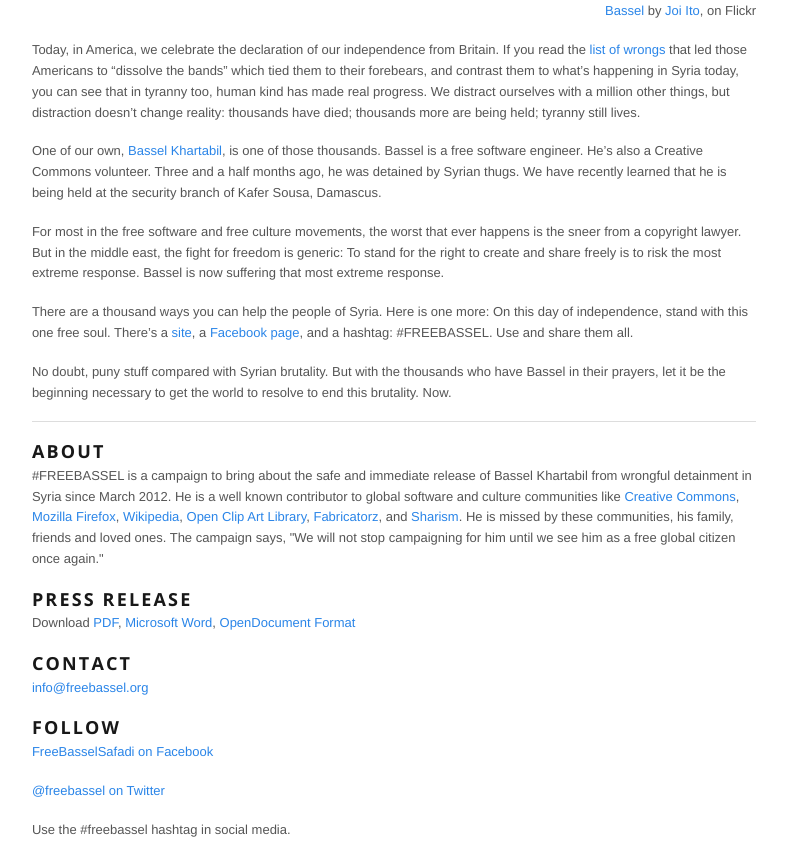
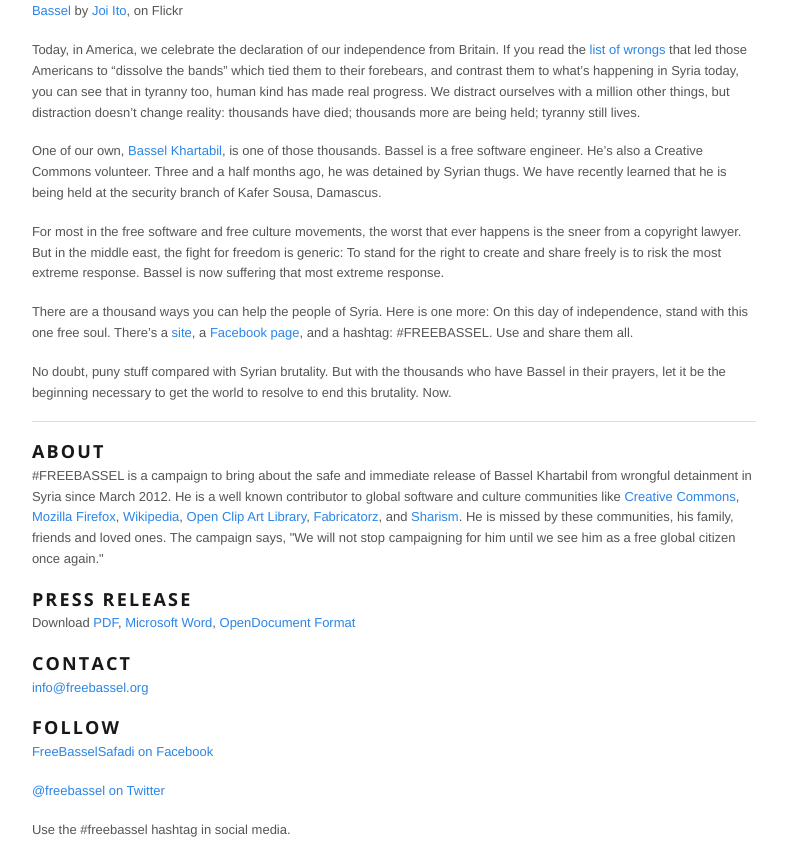
Before and after one commit to BjornW/freebassel, a Jekyll site: the page built from _posts/2012-07-04-lessig.html, in a window 1280 px wide. Shown: the part 686-1544 px from the top of the page, without its empty margins (246-1032 px from the left). Built offline with Jekyll 4.4.1, drawn with Linux system fonts in a browser that asks for light colours.

Commit message:
html fix

```diff
--- a/_posts/2012-07-04-lessig.html
+++ b/_posts/2012-07-04-lessig.html
@@ -7,9 +7,9 @@
 ---
 
 
-<h3 class="replace-type"><a href="http://lessig.tumblr.com/post/26484646550/on-the-fight-for-liberty-july-4-2012">On the fight for liberty: July 4, 2012</a></h3>
-                        <p><a href="http://www.flickr.com/photos/joi/4670781482/" title="Bassel by Joi, on Flickr"><img alt="Bassel" height="333" src="http://farm5.staticflickr.com/4018/4670781482_d072301ef0.jpg" width="500"/></a></p>
-<p align="right"><a href="http://www.flickr.com/photos/joi/4670781482/">Bassel</a> by <a href="http://www.flickr.com/photos/joi/">Joi Ito</a>, on Flickr</p>
+<h3><a href="http://lessig.tumblr.com/post/26484646550/on-the-fight-for-liberty-july-4-2012">On the fight for liberty: July 4, 2012</a></h3>
+<p><a href="http://www.flickr.com/photos/joi/4670781482/" title="Bassel by Joi, on Flickr"><img alt="Bassel" height="333" src="http://farm5.staticflickr.com/4018/4670781482_d072301ef0.jpg" width="500"/></a></p>
+<p><a href="http://www.flickr.com/photos/joi/4670781482/">Bassel</a> by <a href="http://www.flickr.com/photos/joi/">Joi Ito</a>, on Flickr</p>
 <p>Today, in America, we celebrate the declaration of our independence from Britain. If you read the <a href="http://www.ushistory.org/declaration/document/">list of wrongs</a> that led those Americans to &#8220;dissolve the bands&#8221; which tied them to their forebears, and contrast them to what&#8217;s happening in Syria today, you can see that in tyranny too, human kind has made real progress. We distract ourselves with a million other things, but distraction doesn&#8217;t change reality: thousands have died; thousands more are being held; tyranny still lives.</p>
 <p>One of our own, <a href="http://freebassel.org">Bassel Khartabil</a>, is one of those thousands. Bassel is a free software engineer. He&#8217;s also a Creative Commons volunteer. Three and a half months ago, he was detained by Syrian thugs. We have recently learned that he is being held at the security branch of Kafer Sousa, Damascus.</p>
 <p>For most in the free software and free culture movements, the worst that ever happens is the sneer from a copyright lawyer. But in the middle east, the fight for freedom is generic: To stand for the right to create and share freely is to risk the most extreme response. Bassel is now suffering that most extreme response.</p>
```
